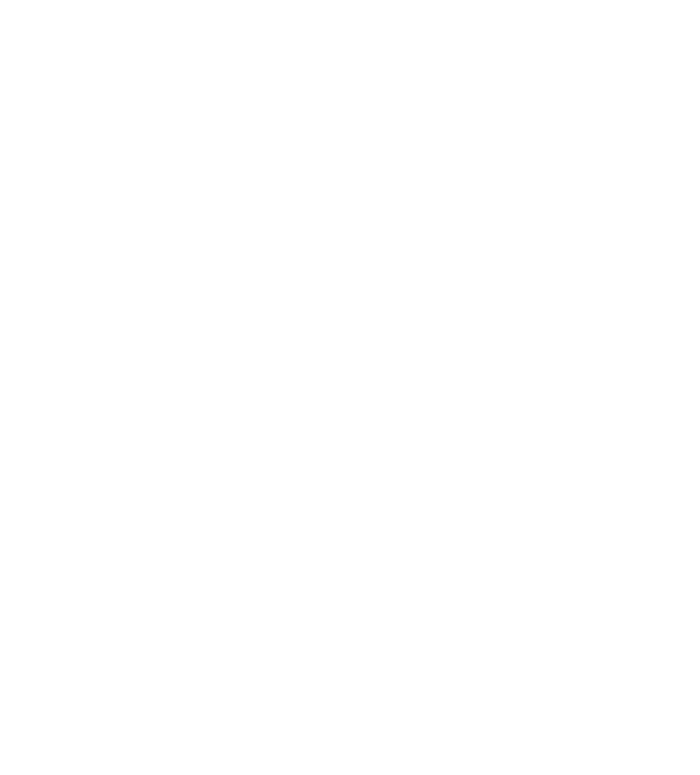
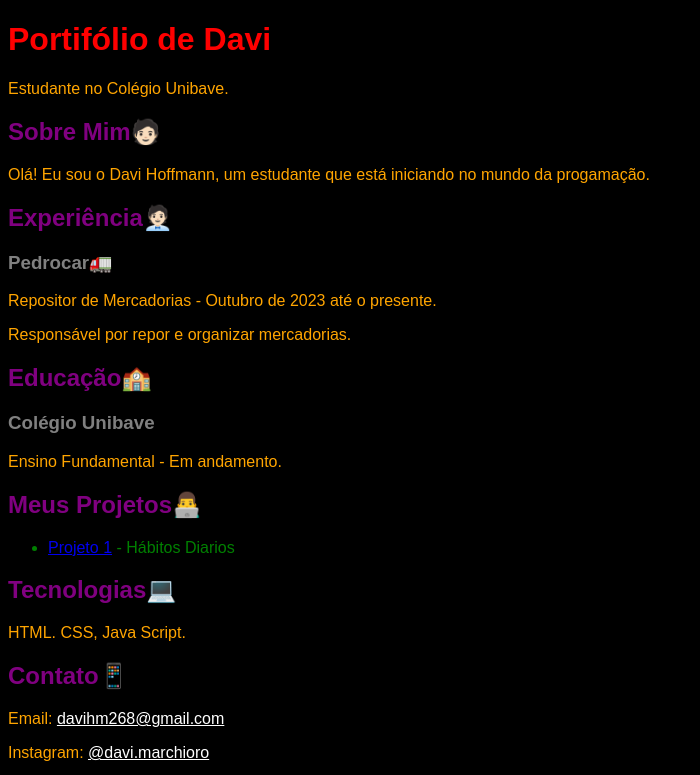
Before and after one commit to davihm/davihm.github.io, a plain HTML site: page index.html in a window 1280 px wide. Shown: the top 775 px of the page, without its empty margins (0-700 px from the left). Drawn offline with Linux system fonts and the light colour scheme.

Commit message:
Primeira versão portifólio

```diff
--- a/index.html
+++ b/index.html
@@ -1,11 +1,32 @@
 <!DOCTYPE html>
-<html lang="en">
+<html lang="pt-br">
 <head>
     <meta charset="UTF-8">
     <meta name="viewport" content="width=device-width, initial-scale=1.0">
-    <title>Document</title>
+    <link rel="stylesheet" href="./style.css">
+    <title>Portifólio</title>
 </head>
 <body>
-
+    <h1>Portifólio de Davi </h1>
+    <p>Estudante no Colégio Unibave.</p>
+    <h2>Sobre Mim🧑🏻</h2>
+    <p>Olá! Eu sou o Davi Hoffmann, um estudante que está iniciando no mundo da progamação.</p>
+    <h2>Experiência🧑🏻‍💼</h2>
+    <h3>Pedrocar🚛</h3>
+    <p>Repositor de Mercadorias - Outubro de 2023 até o presente.</p>
+    <p>Responsável por repor e organizar mercadorias.</p>
+    <h2>Educação🏫</h2>
+    <h3>Colégio Unibave</h3>
+    <p>Ensino Fundamental - Em andamento.</p>
+    <h2>Meus Projetos👨‍💻</h2>
+    <ul>
+        <li><a href="https://davihm.github.io/nlw-setup/">Projeto 1</a> - Hábitos Diarios</li>
+    </ul>
+    <h2>Tecnologias💻</h2>
+    <p>HTML. CSS, Java Script.</p>
+    <h2>Contato📱</h2>
+    <p>Email: <a href="mailto:davihm268@gmail.com">davihm268@gmail.com</a></p>
+    <p>Instagram: <a href="https://instagram.com/davi.marchioro">@davi.marchioro</a></p>
+    <img src="https://a.espncdn.com/i/teamlogos/soccer/500/2026.png" alt="">
 </body>
 </html>
--- /dev/null
+++ b/style.css
@@ -0,0 +1,32 @@
+body {
+    background-color: black;
+    font-family: Arial, Helvetica, sans-serif;
+}
+
+h1 {
+    color: red;
+}
+
+p {
+    color: orange;
+}
+
+h2 {
+    color: purple;
+}
+
+h3 {
+    color: gray;
+}
+
+ul {
+    color: green;
+
+}
+p a {
+    color: white;
+}
+
+img {
+    margin-left: 389px;
+}
```
